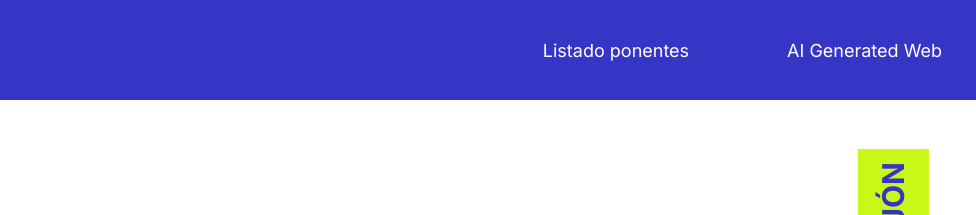
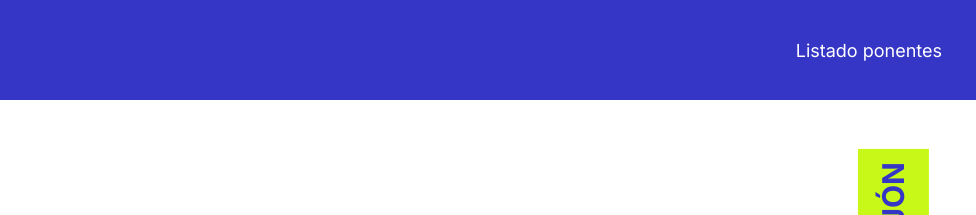
Before and after one commit to OmarHeviaArbana/CiberSecurity-Web-with-AtomicCSS-Tailwind, a website built with Parcel: page src/index.html in a window 1280 px wide. Shown: the top 215 px of the page, 304-1280 px from the left. Built offline with nearby package versions, Linux system fonts and the light colour scheme.

Commit message:
update readme

```diff
--- a/src/index.html
+++ b/src/index.html
@@ -26,7 +26,7 @@
           </div>
           <div class="hidden lg:flex lg:gap-x-12">
             <a href="/src/speakers.html" class="font-secondary text-[18px] text-white hover:text-secondary px-0 md:pr-0 md:pl-0 md:ml-[50px]">Listado ponentes</a>
-            <a href="/src/ai-web.html" target="_blank" class="font-secondary text-[18px] text-white hover:text-secondary px-0 md:pr-0 md:pl-0 md:ml-[50px]">AI Generated Web</a>
+           <!--  <a href="/src/ai-web.html" target="_blank" class="font-secondary text-[18px] text-white hover:text-secondary px-0 md:pr-0 md:pl-0 md:ml-[50px]">AI Generated Web</a> -->
           </div>
         </nav>
     </header>
```
Also changed, not shown: README.md.
